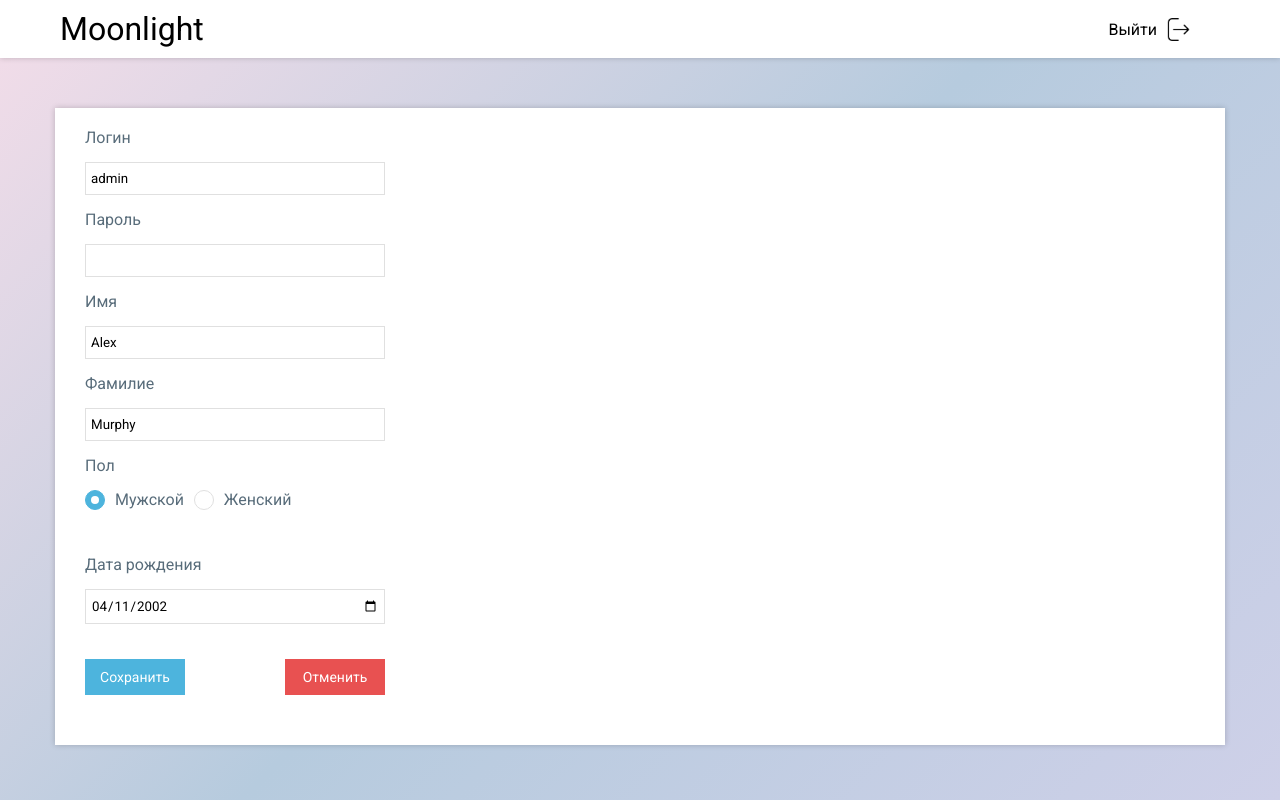
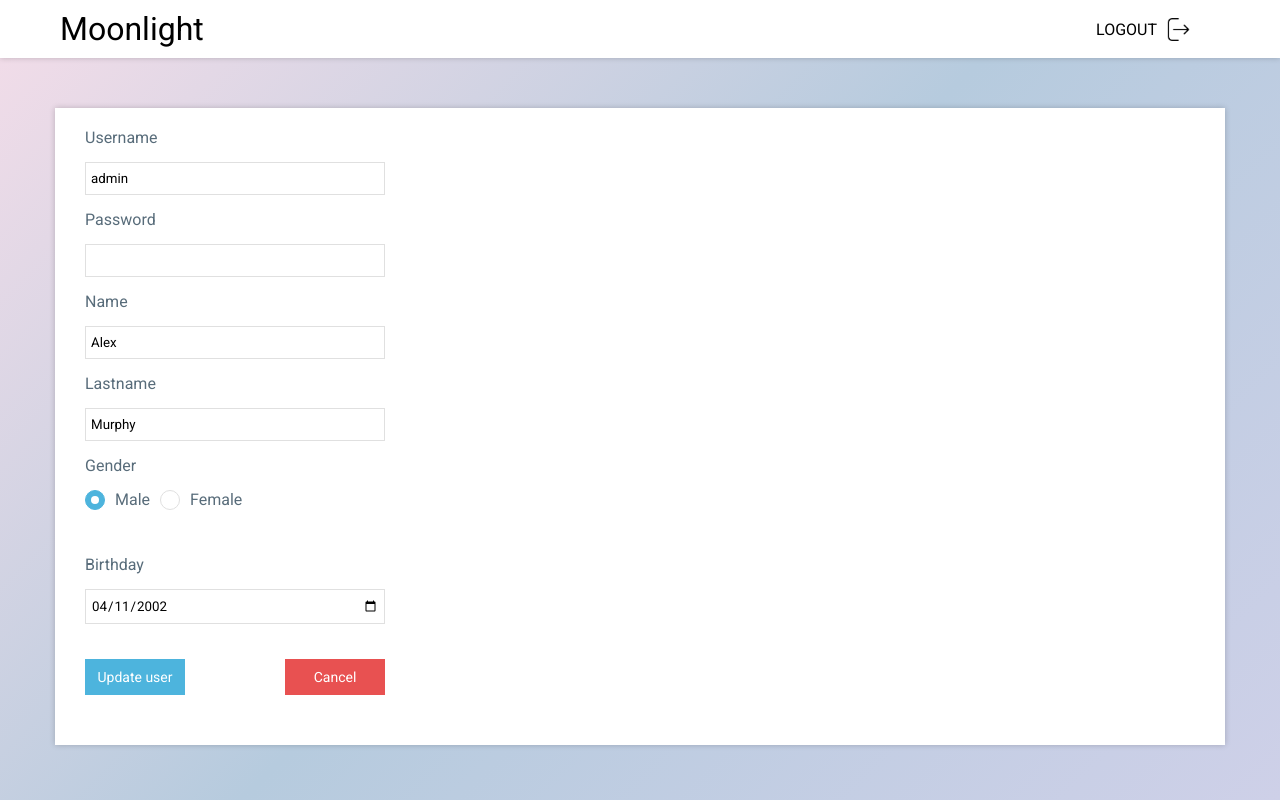
Before and after one commit to sagyndykovsan/moonlight, a PHP site: page /update-user.php?username=admin in a window 1280 px wide. Run offline with PHP 8.4, Linux system fonts and the light colour scheme; a user stored in the database is signed in; data comes from the database, SQL or seed files in the repository; both versions use the stored data as it was before the commit; data that the repository does not hold is empty.

Commit message:
update project

```diff
--- a/assets/css/style.css
+++ b/assets/css/style.css
@@ -53,6 +53,10 @@ ul, li {
 .nav__list a {
 	text-decoration: none;
 	color: #000;
+}
+
+.nav__link {
+	text-transform: uppercase;
 }
 
 .nav__list {
--- a/header.php
+++ b/header.php
@@ -27,8 +27,8 @@ if ($_SESSION['role'] !== 'admin') {
 				</div>
 				<ul class="nav__list">
 					<li class="nav__item">
-						<a href="includes/logout.inc.php" class="nav__link">Выйти</a>
-						<img src="assets/img/logout.png" class="nav__icon" alt="иконка">
+						<a href="includes/logout.inc.php" class="nav__link">logout</a>
+						<img src="assets/img/logout.png" class="nav__icon" alt="icon">
 					</li>
 				</ul>
 			</div>
--- a/includes/get-users.inc.php
+++ b/includes/get-users.inc.php
@@ -53,7 +53,7 @@ if ($_SESSION['role'] === 'admin') {
 	// collecting all users in one table
 
 	if ($result = $conn->query($query)) {
-		$output .= '<table><tr><th>Логин</th><th>Имя</th><th>Фамилие</th><th>Пол</th><th>Дата рождения</th><th></th></tr>';
+		$output .= '<table><tr><th>Username</th><th>Name</th><th>Lastname</th><th>Пол</th><th>Birthday</th><th></th></tr>';
 		foreach($result as $row) {
 			$output .= '<tr><td>'.$row['username'].'</td>
 						<td>'.$row['name'].'</td>
--- a/update-user.php
+++ b/update-user.php
@@ -8,54 +8,54 @@ $user = userExists($_GET['username'], $conn);
 
 <div class="main container">
 		<form action="includes/update-user.inc.php" class="user-form" method="POST">
-			<label for="username">Логин</label>
+			<label for="username">Username</label>
 			<input id="username"type="text" class="user-form__input" name="username" value="<?php echo $user['username']; ?>">
 			<input type="text" name="oldusername" value="<?php echo $_GET['username']; ?>" hidden>
 			<input type="text" name="oldpassword" value="<?php echo $_GET['password']; ?>" hidden>
-			<label for="password">Пароль</label>
+			<label for="password">Password</label>
 			<input id="password" type="password" class="user-form__input" name="password">
-			<label for="name">Имя</label>
+			<label for="name">Name</label>
 			<input id="name"type="text" class="user-form__input" name="name" value="<?php echo $user['name']; ?>">
-			<label for="lastname">Фамилие</label>
+			<label for="lastname">Lastname</label>
 			<input id="lastname"type="text" class="user-form__input" name="lastname" value="<?php echo $user['lastname']; ?>">
-			<div>Пол</div>
+			<div>Gender</div>
 			<div class="radio__btns">
 				<label for="male" class="radio__labels">
 					<input id="male" type="radio" value="male" name="gender" <?php if (strtolower($user['gender']) == strtolower('male')) echo 'checked'; ?> >
 					<span class="radio__icon"></span>
-					<span class="radio__text">Мужской</span>
+					<span class="radio__text">Male</span>
 				</label>
 				<label for="female" class="radio__labels">
 					<input id="female" type="radio" value="female" name="gender" <?php if (strtolower($user['gender']) == strtolower('female')) echo 'checked'; ?> >
 					<span class="radio__icon"></span>
-					<span class="radio__text">Женский</span>
+					<span class="radio__text">Female</span>
 				</label>
 			</div>
-			<label for="birthday">Дата рождения</label>
+			<label for="birthday">Birthday</label>
 			<input id="birthday" type="date" class="user-form__input" name="birthday" value="<?php echo $user['birthday']; ?>">
 			<div class="user-form__btns">
-				<button class="user-form__btn user-form__submit">Сохранить</button>
-				<a href="admin-panel.php" class="user-form__btn user-form__cancel">Отменить</a>
+				<button class="user-form__btn user-form__submit">Update user</button>
+				<a href="admin-panel.php" class="user-form__btn user-form__cancel">Cancel</a>
 			</div>
 			<?php
 
 				// show errors to user if occured
 				if ($_GET['error'] === 'none') {
 					echo '<div class="msg-box success">
-							Пользователь изменен.
+							User updated.
 						</div>';
 				} else {
 					if (isset($_GET['error'])) {
 						echo '<div class="msg-box">';
 						switch ($_GET['error']) {
 							case 'emptyinput':
-							$msg = 'Заполните все поля!';
+							$msg = 'Fill all the fields!';
 							break;
 							case 'fullnameinvalid':
-							$msg = 'Имя и Фамилие не должны иметь числа и символы!';
+							$msg = 'Name and Lastname should not contains symbols and numbers!';
 							break;
 							case 'userexist':
-							$msg = 'Пользователь с таким логином уже существует!';
+							$msg = 'User with this username already exist!';
 							break;
 						}
 						echo $msg;
```
Also changed, not shown: admin-panel.php (+10 -10 lines), create-user.php (+14 -14 lines), get-user.php (+8 -8 lines), includes/moonlight.sql (deleted, +0 -97 lines), index.php (+4 -4 lines), readme.txt.
